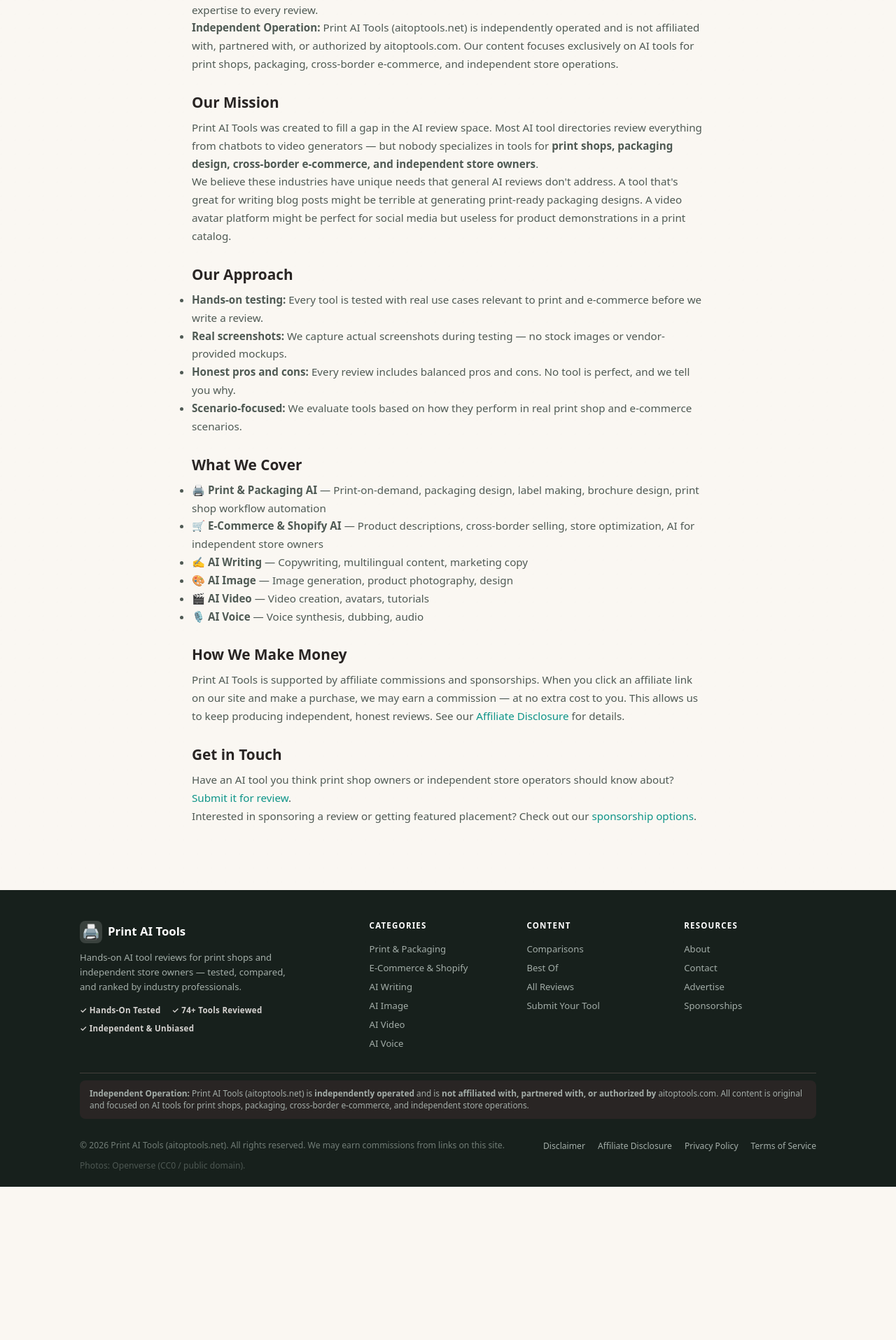
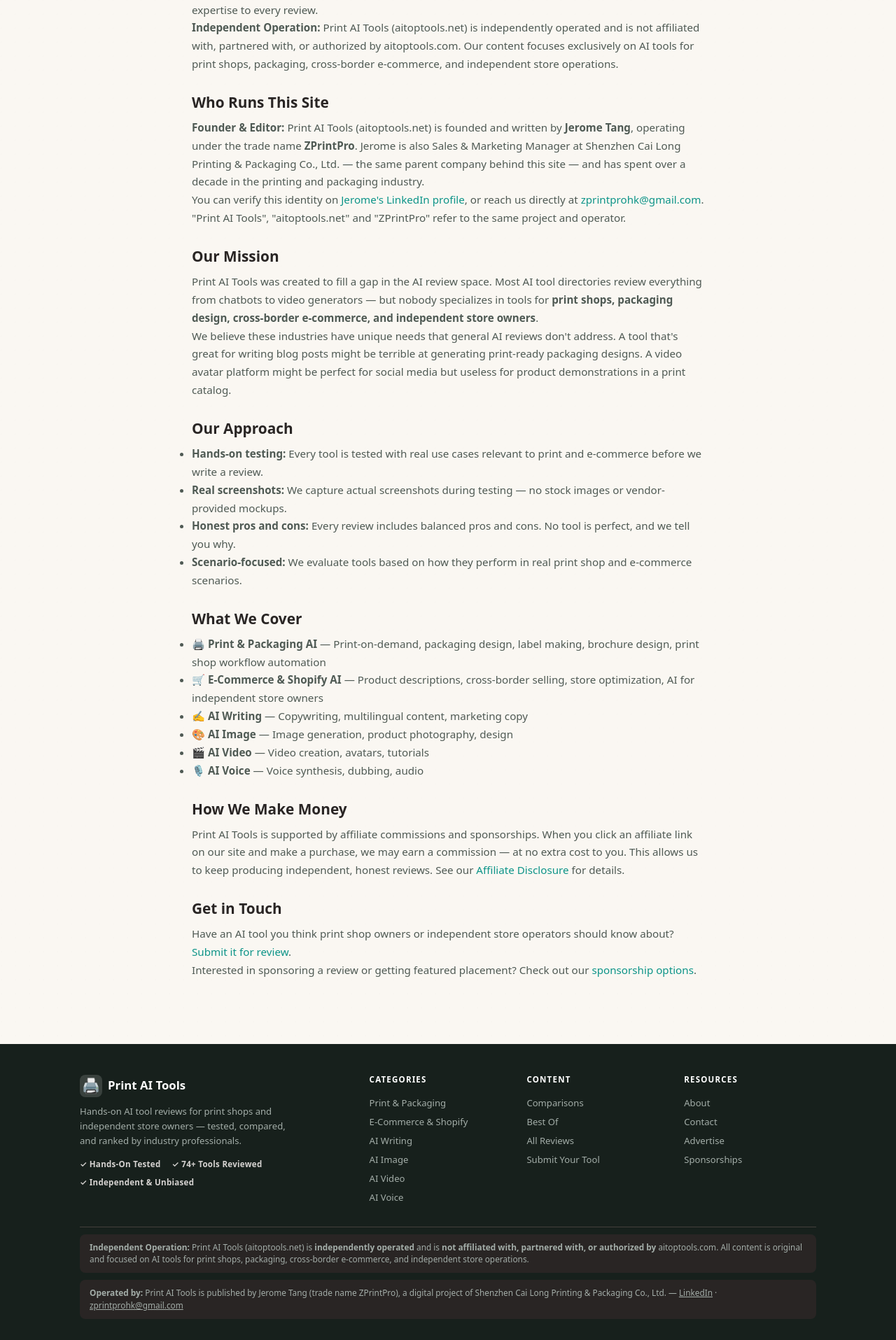
Before and after one commit to zprintprohk-rgb/aitoptools, a Next.js app: page /about in a window 1280 px wide. Shown: the part 262-2177 px from the top of the page at 70% size. Before the commit the page ends 1958 px from the top, so only its background shows below. Built offline with nearby package versions, Linux system fonts and the light colour scheme.

Commit message:
fix(identity): add operator identity (Jerome Tang / ZPrintPro + LinkedIn) to About page and footer — fixes affiliate identity mismatch

```diff
--- a/src/app/about/page.js
+++ b/src/app/about/page.js
@@ -17,6 +17,12 @@
 
       <div className="highlight-box">
         <p><strong>Independent Operation:</strong> Print AI Tools (aitoptools.net) is independently operated and is not affiliated with, partnered with, or authorized by aitoptools.com. Our content focuses exclusively on AI tools for print shops, packaging, cross-border e-commerce, and independent store operations.</p>
+      </div>
+
+      <h2 style={{ fontSize: '1.3rem', fontWeight: 600, margin: '28px 0 10px', color: '#292524' }}>Who Runs This Site</h2>
+      <div className="highlight-box">
+        <p><strong>Founder &amp; Editor:</strong> Print AI Tools (aitoptools.net) is founded and written by <strong>Jerome Tang</strong>, operating under the trade name <strong>ZPrintPro</strong>. Jerome is also Sales &amp; Marketing Manager at Shenzhen Cai Long Printing &amp; Packaging Co., Ltd. — the same parent company behind this site — and has spent over a decade in the printing and packaging industry.</p>
+        <p>You can verify this identity on <a href="https://www.linkedin.com/in/jerome-tang-442ab8424" target="_blank" rel="noopener noreferrer">Jerome&apos;s LinkedIn profile</a>, or reach us directly at <a href="mailto:zprintprohk@gmail.com">zprintprohk@gmail.com</a>. &quot;Print AI Tools&quot;, &quot;aitoptools.net&quot; and &quot;ZPrintPro&quot; refer to the same project and operator.</p>
       </div>
 
       <h2 style={{ fontSize: '1.3rem', fontWeight: 600, margin: '28px 0 10px', color: '#292524' }}>Our Mission</h2>
--- a/src/app/layout.js
+++ b/src/app/layout.js
@@ -136,6 +136,9 @@
             <p className="footer-disclaimer">
               <strong>Independent Operation:</strong> {config.brand} (aitoptools.net) is <strong>independently operated</strong> and is <strong>not affiliated with, partnered with, or authorized by</strong> aitoptools.com. All content is original and focused on AI tools for print shops, packaging, cross-border e-commerce, and independent store operations.
             </p>
+            <p className="footer-disclaimer">
+              <strong>Operated by:</strong> {config.brand} is published by Jerome Tang (trade name ZPrintPro), a digital project of Shenzhen Cai Long Printing &amp; Packaging Co., Ltd. — <a href="https://www.linkedin.com/in/jerome-tang-442ab8424" target="_blank" rel="noopener noreferrer" style={{ color: 'inherit', textDecoration: 'underline' }}>LinkedIn</a> · <a href="mailto:zprintprohk@gmail.com" style={{ color: 'inherit', textDecoration: 'underline' }}>zprintprohk@gmail.com</a>
+            </p>
             <div className="footer-legal">
               <p className="footer-copy">© {new Date().getFullYear()} {config.brand} ({config.domain}). All rights reserved. We may earn commissions from links on this site.</p>
               <nav className="footer-legal-links" aria-label="Legal">
```
